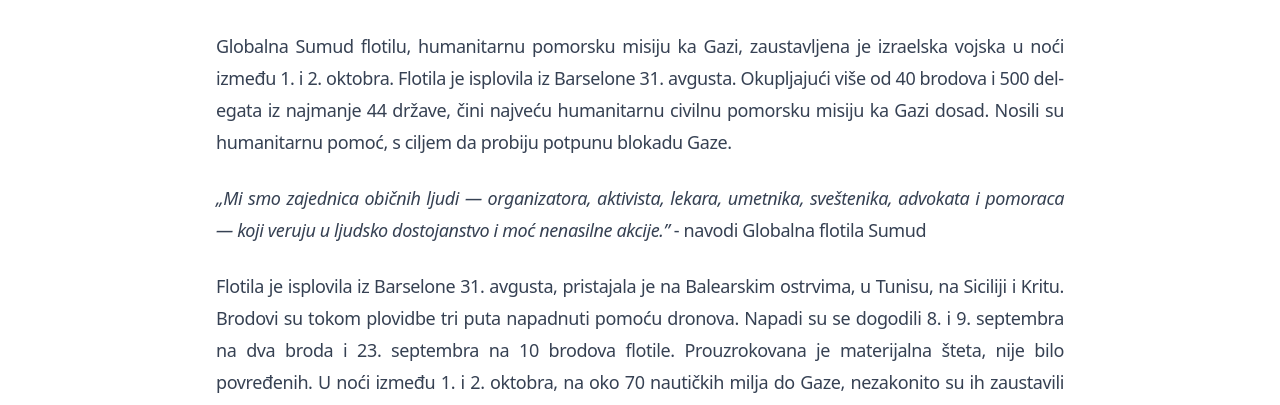
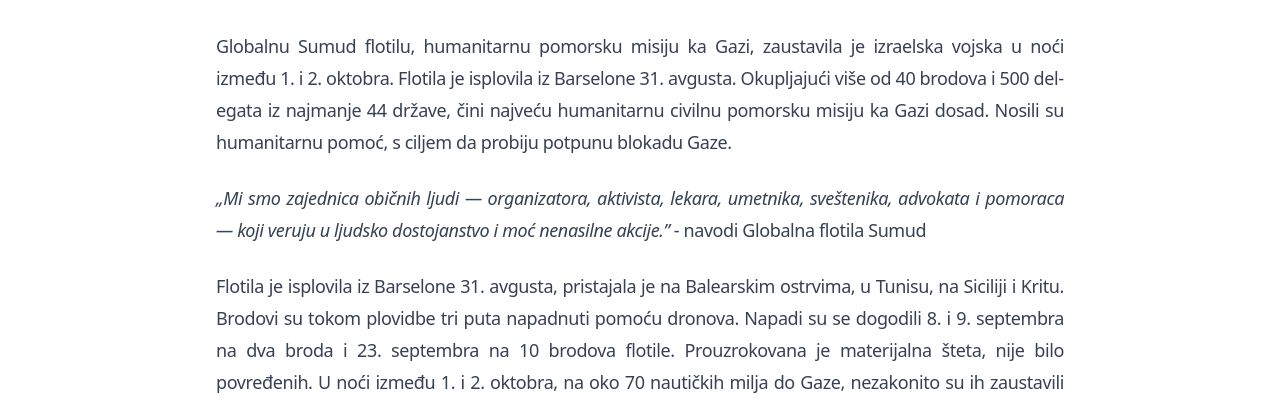
Before and after one commit to blokadainfo/website, an Astro site: page /pisali-smo/2025-10-03-jedan-svet-jedna-borba in a window 1280 px wide. Shown: the part 671-1076 px from the top of the page. Built offline with nearby package versions, Linux system fonts and the light colour scheme; Astro itself is replaced by a stand-in of ours.

Commit message:
fix(post): jedan svet jedna borda

```diff
--- a/src/pages/pisali-smo/2025-10-03-jedan-svet-jedna-borba.mdx
+++ b/src/pages/pisali-smo/2025-10-03-jedan-svet-jedna-borba.mdx
@@ -10,7 +10,7 @@ import Image from '@components/custom/image/image.svelte';
 
 # {frontmatter.title}
 
-Globalna Sumud flotilu, humanitarnu pomorsku misiju ka Gazi, zaustavljena je izraelska vojska u noći između 1. i 2. oktobra. Flotila je isplovila iz Barselone 31. avgusta. Okupljajući više od 40 brodova i 500 delegata iz najmanje 44 države, čini najveću humanitarnu civilnu pomorsku misiju ka Gazi dosad. Nosili su humanitarnu pomoć, s ciljem da probiju potpunu blokadu Gaze.
+Globalnu Sumud flotilu, humanitarnu pomorsku misiju ka Gazi, zaustavila je izraelska vojska u noći između 1. i 2. oktobra. Flotila je isplovila iz Barselone 31. avgusta. Okupljajući više od 40 brodova i 500 delegata iz najmanje 44 države, čini najveću humanitarnu civilnu pomorsku misiju ka Gazi dosad. Nosili su humanitarnu pomoć, s ciljem da probiju potpunu blokadu Gaze.
 
 _„Mi smo zajednica običnih ljudi — organizatora, aktivista, lekara, umetnika, sveštenika, advokata i pomoraca — koji veruju u ljudsko dostojanstvo i moć nenasilne akcije.”_ - navodi Globalna flotila Sumud
 
```
